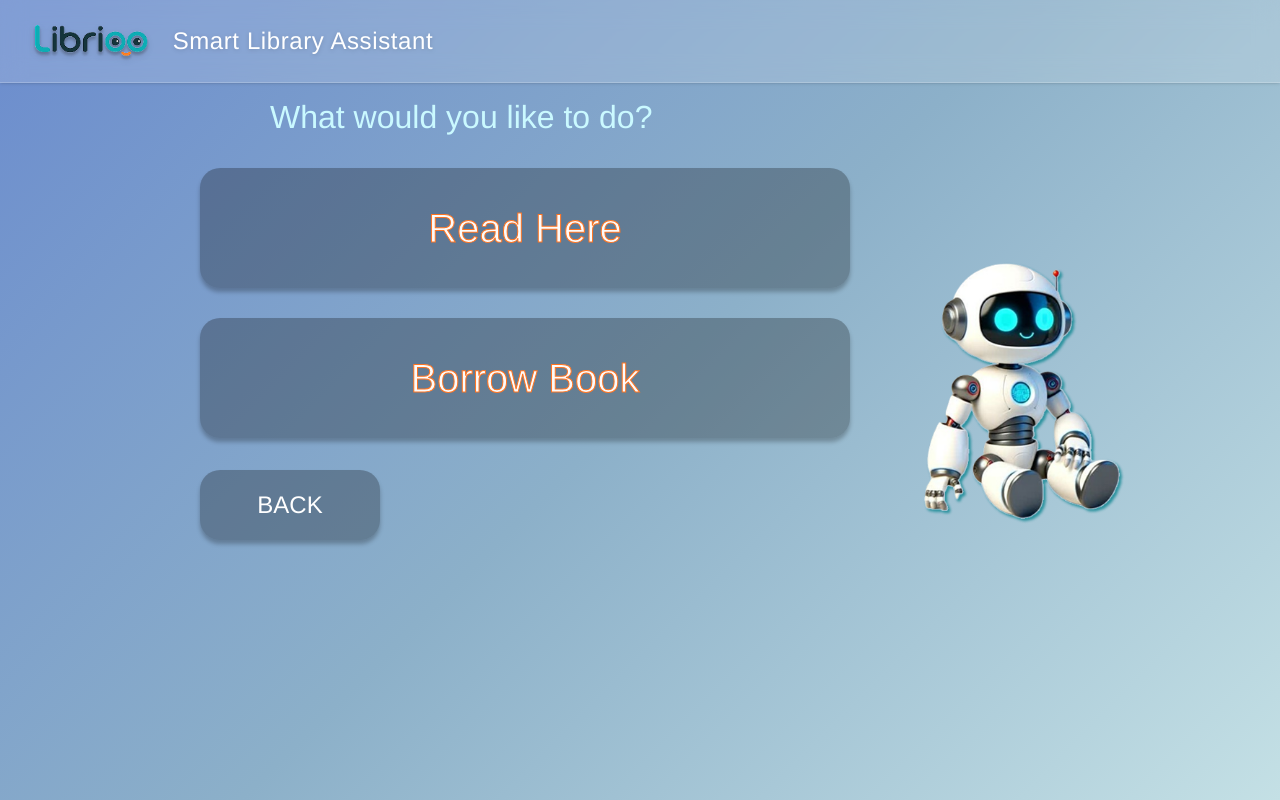
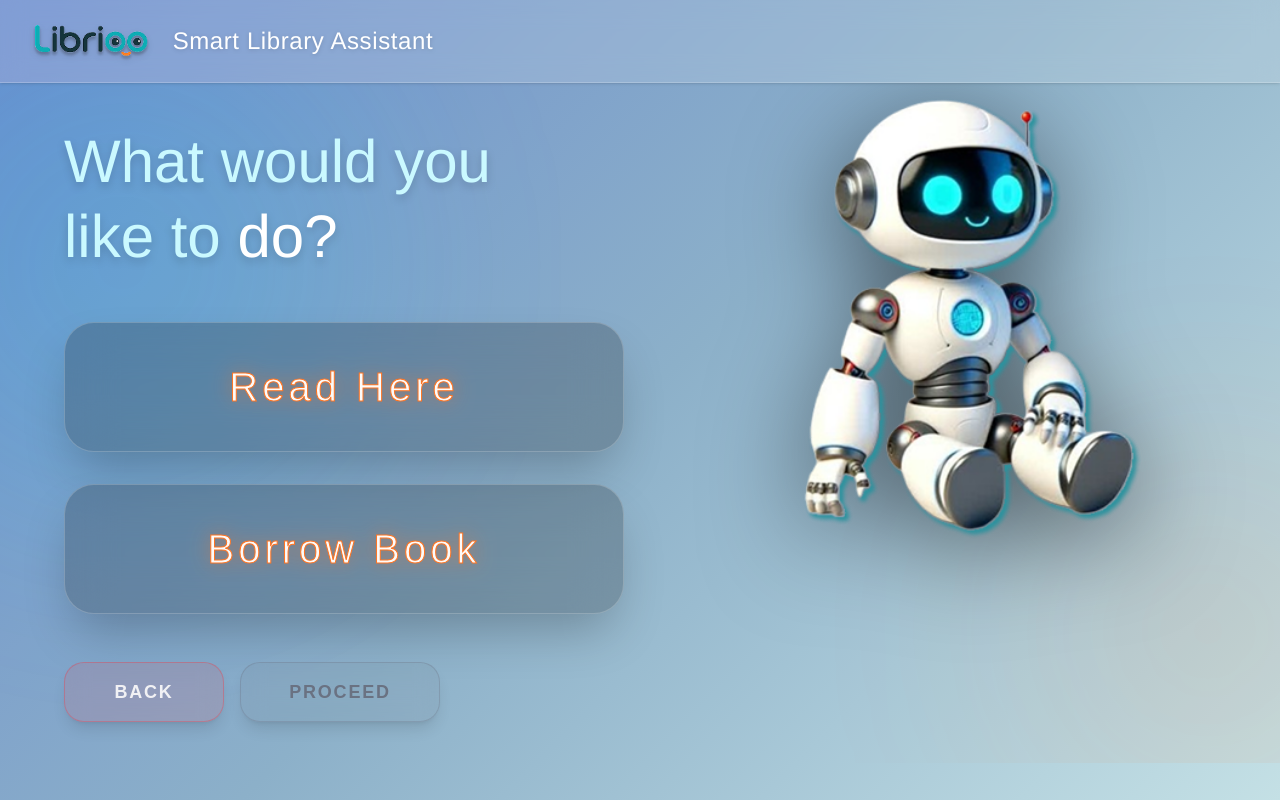
Before and after one commit to projectlibrioo-source/librioo-system, a React (Vite) app in the folder frontend/: page /robot/selection in a window 1280 px wide. Built offline with nearby package versions, Linux system fonts and the light colour scheme.

Commit message:
feat: enhance SelectionPage with state management for user options and improved UI

```diff
--- a/frontend/src/robot/pages/SelectionPage.jsx
+++ b/frontend/src/robot/pages/SelectionPage.jsx
@@ -1,4 +1,4 @@
-import React from "react";
+import React, { useState } from "react";
 import { useNavigate } from "react-router-dom";
 import RobotLayout from "../layouts/RobotLayout";
 import robotImage from "../../assets/pixverse-image-effect-prompt-give-me-three-pic-removebg-preview-1-2.png";
@@ -6,14 +6,25 @@ import robotImage from "../../assets/pixverse-image-effect-prompt-give-me-three-
 const SelectionPage = () => {
   const navigate = useNavigate();
 
+  // 1. ADD STATE TO TRACK SELECTION
+  const [selectedOption, setSelectedOption] = useState(null);
+
+  // 2. UPDATE HANDLERS TO SET STATE INSTEAD OF NAVIGATING
   const handleReadHereClick = () => {
-    console.log("Read Here clicked");
-    // navigate("/robot/read");
+    setSelectedOption("read");
   };
 
   const handleBorrowBookClick = () => {
-    console.log("Borrow Book clicked");
-    // navigate("/robot/borrow");
+    setSelectedOption("borrow");
+  };
+
+  // 3. ADD PROCEED HANDLER
+  const handleProceedClick = () => {
+    if (selectedOption === "read") {
+      navigate("/robot/ending");
+    } else if (selectedOption === "borrow") {
+      navigate("/robot/borrow");
+    }
   };
 
   const handleBackClick = () => {
@@ -22,76 +33,48 @@ const SelectionPage = () => {
 
   return (
     <RobotLayout>
-      <div className="h-full flex flex-col overflow-y-auto overflow-x-hidden px-[20px] sm:px-[100px]">
+      <div className="relative flex flex-col items-center justify-center w-full h-full px-6 overflow-hidden md:px-16">
 
-        {/* Title Section */}
-        <div style={{
-          display: 'flex',
-          justifyContent: 'flex-start',
-          paddingLeft: 'clamp(20px, 25vw, 170px)',
-          width: '100%',
-          marginBottom: 'clamp(20px, 4vh, 60px)',
-          marginTop: 'clamp(10px, 2vh, 40px)',
-          flexShrink: 0
-        }}>
-          <h1
-            className="[font-family:'ADLaM_Display-Regular',Helvetica] font-normal text-[#caf9ff] tracking-[0] leading-[normal]"
-            style={{ fontSize: 'clamp(24px, 4vh, 60px)' }}
-          >
-            What would you like to do?
+        {/* Holographic glowing background orbs */}
+        <div className="absolute top-[-10%] left-[-10%] w-[500px] h-[500px] bg-cyan-400/20 blur-[120px] rounded-full z-0 pointer-events-none animate-pulse"></div>
+        <div className="absolute bottom-[-10%] right-[-10%] w-[400px] h-[400px] bg-[#ff7421]/15 blur-[120px] rounded-full z-0 pointer-events-none animate-pulse" style={{ animationDelay: '2s' }}></div>
+
+        {/* Main Content Container */}
+        <div className="z-10 flex flex-col items-center justify-between w-full h-full gap-10 py-10 max-w-7xl md:flex-row lg:gap-20">
+
+          {/* Left Side: Text and Buttons */}
+          <div className="flex flex-col justify-center flex-1 w-full h-full max-w-2xl">
+
+            <h1 className="[font-family:'ADLaM_Display-Regular',Helvetica] font-normal text-[#caf9ff] text-[clamp(32px,5vw,60px)] leading-tight drop-shadow-lg mb-8 md:mb-12 text-center md:text-left">
+              What would you <br className="hidden md:block" />
+              like to <span className="text-white">do?</span>
             </h1>
-        </div>
 
-        {/* Content Area */}
-        <div style={{
-          paddingLeft: 'clamp(0px, 12vw, 100px)',
-          flex: 1,
-          minHeight: '100px',
-          display: 'flex',
-          overflow: 'visible',
-          paddingBottom: '20px'
-        }}>
-          <div style={{
-            display: 'flex',
-            flexDirection: 'row',
-            gap: 'clamp(15px, 4vw, 100px)',
-            alignItems: 'stretch',
-            width: '100%',
-            height: '100%',
-            flexWrap: 'wrap'
-          }}>
-
-            {/* Left side: Options & Nav Buttons */}
-            <div style={{
-              flex: 1,
-              minWidth: '300px',
-              display: 'flex',
-              flexDirection: 'column',
-              gap: 'clamp(20px, 3vh, 40px)',
-              maxWidth: '650px'
-            }}>
-
-              {/* --- Selection Buttons --- */}
-              <div className="flex flex-col gap-[20px] sm:gap-[30px] w-full">
+            {/* Selection Buttons Container */}
+            <div className="flex flex-col w-full gap-6 md:gap-8">
 
               {/* Button 1: Read Here */}
               <button
                 onClick={handleReadHereClick}
-                  className="
-                    w-full
-                    h-[130px] sm:h-[120px]
+                className={`
+                  group relative w-full h-[100px] sm:h-[130px]
                   flex items-center justify-center
-                    bg-[#00000045] rounded-[20px] shadow-[0px_4px_4px_#00000040]
-                    cursor-pointer transition-all hover:bg-[#00000060]
+                  backdrop-blur-xl border rounded-[30px] shadow-2xl
+                  cursor-pointer transition-all duration-300 ease-out
+                  hover:scale-[1.02] hover:shadow-[0_0_30px_rgba(202,249,255,0.2)]
                   focus:outline-none focus:ring-2 focus:ring-[#ff7421]
-                  "
+                  /* DYNAMIC CLASSES FOR SELECTION STATE */
+                  ${selectedOption === "read"
+                    ? "bg-white/10 border-cyan-400 shadow-[0_0_30px_rgba(34,211,238,0.4)]"
+                    : "bg-black/20 border-white/20 hover:bg-white/5 hover:border-cyan-400/50"}
+                `}
               >
                 <span className="
                   [-webkit-text-stroke:1px_#ff7421]
-                    [font-family:'Aldrich-Regular',Helvetica]
-                    text-[#fcfbfa]
-                    text-[24px] sm:text-[40px]
-                    whitespace-nowrap
+                  [font-family:'Aldrich',sans-serif]
+                  text-[#fcfbfa] text-[28px] sm:text-[40px] tracking-widest
+                  drop-shadow-[0_0_10px_rgba(255,116,33,0.5)]
+                  group-hover:drop-shadow-[0_0_15px_rgba(255,116,33,0.8)] transition-all
                 ">
                   Read Here
                 </span>
@@ -100,21 +83,25 @@ const SelectionPage = () => {
               {/* Button 2: Borrow Book */}
               <button
                 onClick={handleBorrowBookClick}
-                  className="
-                    w-full
-                    h-[130px] sm:h-[120px]
+                className={`
+                  group relative w-full h-[100px] sm:h-[130px]
                   flex items-center justify-center
-                    bg-[#00000045] rounded-[20px] shadow-[0px_4px_4px_#00000040]
-                    cursor-pointer transition-all hover:bg-[#00000060]
+                  backdrop-blur-xl border rounded-[30px] shadow-2xl
+                  cursor-pointer transition-all duration-300 ease-out
+                  hover:scale-[1.02] hover:shadow-[0_0_30px_rgba(202,249,255,0.2)]
                   focus:outline-none focus:ring-2 focus:ring-[#ff7421]
-                  "
+                  /* DYNAMIC CLASSES FOR SELECTION STATE */
+                  ${selectedOption === "borrow"
+                    ? "bg-white/10 border-cyan-400 shadow-[0_0_30px_rgba(34,211,238,0.4)]"
+                    : "bg-black/20 border-white/20 hover:bg-white/5 hover:border-cyan-400/50"}
+                `}
               >
                 <span className="
                   [-webkit-text-stroke:1px_#ff7421]
-                    [font-family:'Aldrich-Regular',Helvetica]
-                    text-[#fcfbfa]
-                    text-[24px] sm:text-[40px]
-                    whitespace-nowrap
+                  [font-family:'Aldrich',sans-serif]
+                  text-[#fcfbfa] text-[28px] sm:text-[40px] tracking-widest
+                  drop-shadow-[0_0_10px_rgba(255,116,33,0.5)]
+                  group-hover:drop-shadow-[0_0_15px_rgba(255,116,33,0.8)] transition-all
                 ">
                   Borrow Book
                 </span>
@@ -122,53 +109,59 @@ const SelectionPage = () => {
 
             </div>
 
-              {/* --- Back Button --- */}
-              {/* UPDATED: 'justify-start' keeps it left. Widths changed to be smaller. */}
-              <div className="flex justify-start w-full mt-2">
+            {/* Back & Proceed Buttons Container */}
+            <div className="flex flex-row justify-center w-full gap-4 mt-10 md:justify-start md:mt-12">
+
+              {/* Back Button */}
               <button
                 type="button"
                 onClick={handleBackClick}
                 className="
-                    w-[150px] sm:w-[180px]
-                    h-[50px] sm:h-[70px]
+                  flex-1 max-w-[160px] h-[60px]
                   flex items-center justify-center
-                    bg-[#00000045] rounded-[20px] shadow-[0px_4px_4px_#00000040]
-                    cursor-pointer transition-all hover:bg-[#00000060]
-                    focus:outline-none focus:ring-2 focus:ring-[#ff7421]
+                  bg-red-500/10 backdrop-blur-md border border-red-500/30 rounded-[20px] shadow-lg
+                  cursor-pointer transition-all duration-300
+                  hover:bg-red-500/20 hover:border-red-500/50 hover:shadow-[0_0_20px_rgba(239,68,68,0.3)]
+                  focus:outline-none focus:ring-2 focus:ring-red-500
                 "
               >
-                  <span className="[-webkit-text-fill-color:white] [font-family:'Aldrich-Regular',Helvetica] font-normal text-[clamp(16px,2vw,24px)]">
+                <span className="text-[#fcfbfa] [font-family:'Aldrich',sans-serif] text-[18px] tracking-widest font-bold opacity-90">
                   BACK
                 </span>
               </button>
+
+              {/* Proceed Button */}
+              <button
+                type="button"
+                onClick={handleProceedClick}
+                disabled={!selectedOption}
+                className={`
+                  flex-1 max-w-[200px] h-[60px]
+                  flex items-center justify-center
+                  backdrop-blur-md border rounded-[20px] shadow-lg
+                  transition-all duration-300
+                  [font-family:'Aldrich',sans-serif] text-[18px] tracking-widest font-bold
+                  ${selectedOption
+                    ? "bg-cyan-500/20 border-cyan-400 text-[#caf9ff] cursor-pointer hover:bg-cyan-400/30 hover:shadow-[0_0_20px_rgba(34,211,238,0.5)] focus:ring-2 focus:ring-cyan-400"
+                    : "bg-gray-500/10 border-gray-500/30 text-gray-500 cursor-not-allowed"}
+                `}
+              >
+                PROCEED
+              </button>
+
             </div>
 
           </div>
 
-            {/* Right side: Robot image (Desktop) */}
-            <div style={{
-              flexShrink: 0,
-              width: 'clamp(100px, 18vw, 400px)',
-              display: 'flex',
-              alignItems: 'flex-start',
-              overflow: 'hidden',
-              marginTop: '20px'
-            }} className="hidden sm:flex">
+          {/* Right Side: Robot Image */}
+          <div className="hidden md:flex flex-1 items-center justify-center w-full max-w-md lg:max-w-lg animate-[bounce_6s_ease-in-out_infinite]">
             <img
-                style={{
-                  width: '100%',
-                  height: 'auto',
-                  maxHeight: '600px',
-                  objectFit: 'contain'
-                }}
+              className="w-full h-auto max-h-[600px] object-contain drop-shadow-[0_20px_50px_rgba(0,0,0,0.5)]"
               alt="Smart Library Assistant Robot"
               src={robotImage}
             />
           </div>
 
-
-
-          </div>
         </div>
       </div>
     </RobotLayout>
```
Lines whose indentation alone changed are shown as unchanged.
